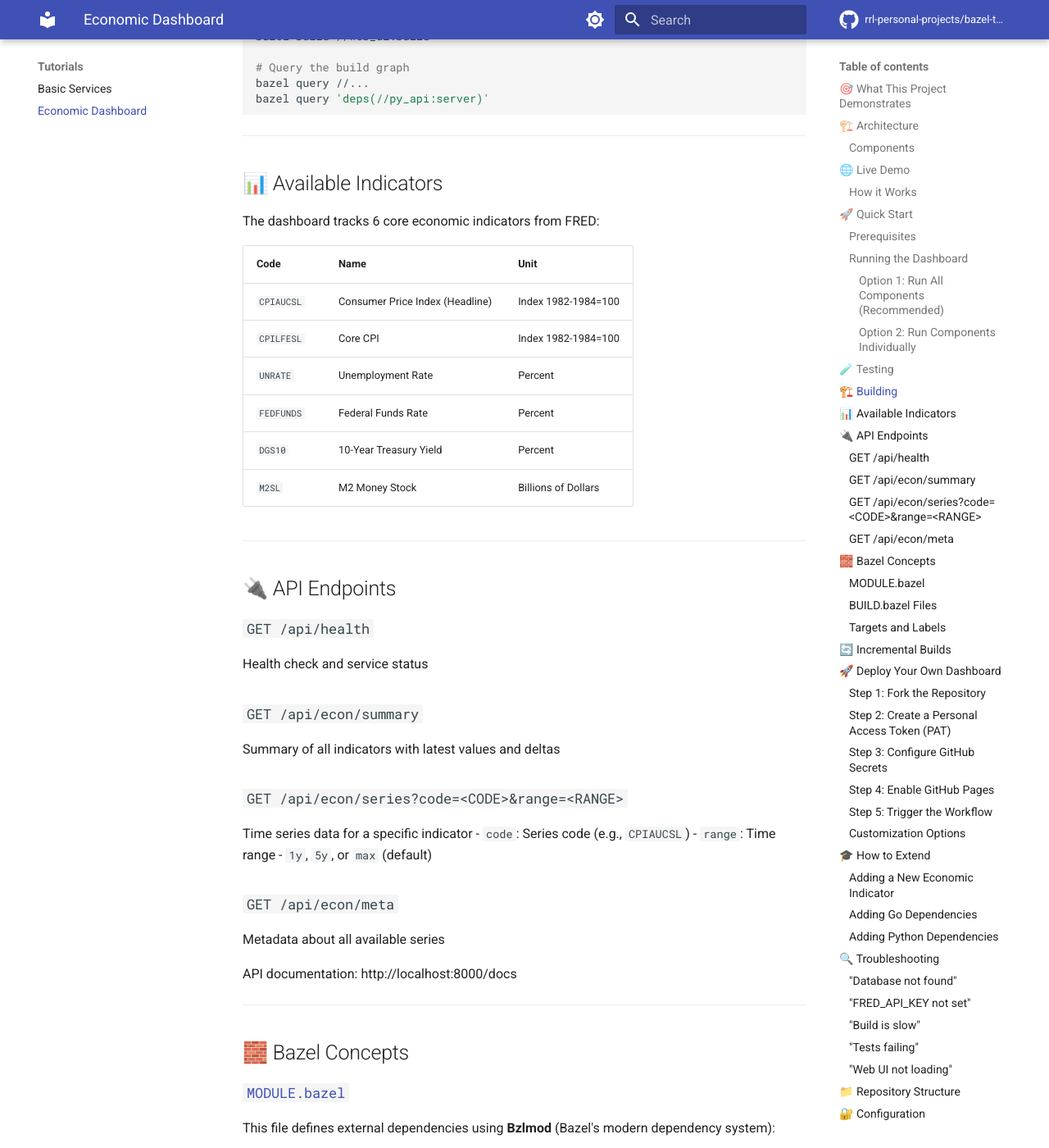
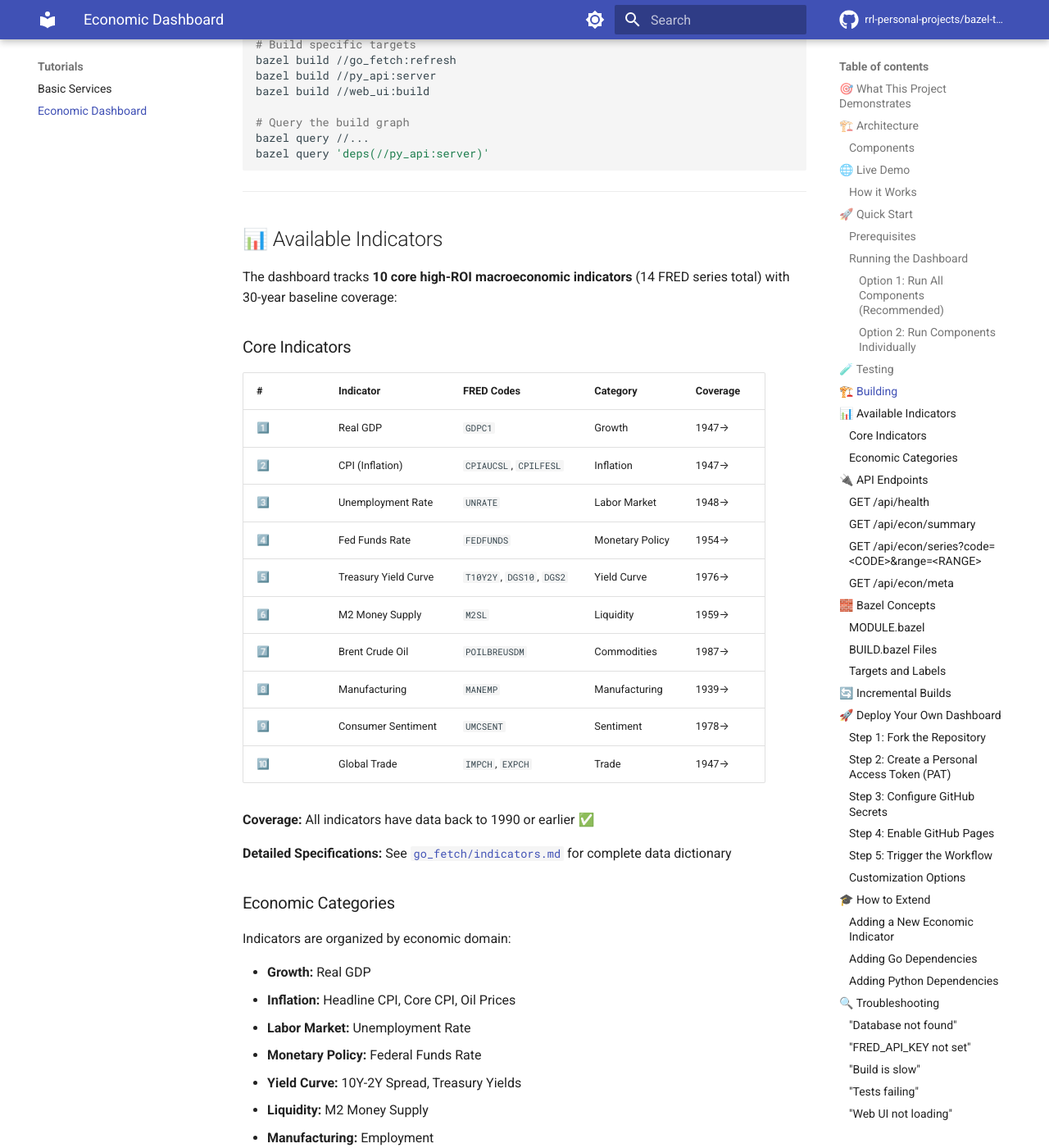
Before and after one commit to amulya-labs/bazel-tutorial, an MkDocs documentation site: the page built from docs/economic-dashboard.md, in a window 1280 px wide and 1400 px high, scrolled down 4307 px. Shown: the whole window at 82% size. Built offline with MkDocs 1.6.1 and Material for MkDocs 9.7.7, drawn with Linux system fonts in a browser that asks for light colours; comment, search, counter and statistics services are not loaded; some of the changed text lies outside the part shown.

Commit message:
Update documentation for 10 high-ROI economic indicators
Co-authored-by: rrlamichhane <62915984+rrlamichhane@users.noreply.github.com>

```diff
--- a/docs/economic-dashboard.md
+++ b/docs/economic-dashboard.md
@@ -34,9 +34,11 @@ This is a **teaching repository** that shows:
 ### Components
 
 1. **[`go_fetch/`](https://github.com/rrl-personal-projects/bazel-tutorial/tree/main/go_fetch)** - Go service that fetches economic indicators from FRED API
-   - Fetches 6 core indicators (CPI, Unemployment, Fed Funds, etc.)
+   - Fetches **14 FRED series** covering **10 high-ROI macro indicators** with 30-year baseline
    - Stores data in SQLite database ([`store_sqlite.go`](https://github.com/rrl-personal-projects/bazel-tutorial/blob/main/go_fetch/store_sqlite.go))
    - FRED API client ([`fred.go`](https://github.com/rrl-personal-projects/bazel-tutorial/blob/main/go_fetch/fred.go))
+   - Rich metadata and categorization ([`metadata.go`](https://github.com/rrl-personal-projects/bazel-tutorial/blob/main/go_fetch/metadata.go))
+   - Comprehensive data dictionary ([`indicators.md`](https://github.com/rrl-personal-projects/bazel-tutorial/blob/main/go_fetch/indicators.md))
    - Includes mock HTTP tests ([`fred_test.go`](https://github.com/rrl-personal-projects/bazel-tutorial/blob/main/go_fetch/fred_test.go))
    - Bazel build config: [`BUILD.bazel`](https://github.com/rrl-personal-projects/bazel-tutorial/blob/main/go_fetch/BUILD.bazel)
 
@@ -186,16 +188,40 @@ bazel query 'deps(//py_api:server)'
 
 ## 📊 Available Indicators
 
-The dashboard tracks 6 core economic indicators from FRED:
+The dashboard tracks **10 core high-ROI macroeconomic indicators** (14 FRED series total) with 30-year baseline coverage:
 
-| Code | Name | Unit |
-|------|------|------|
-| `CPIAUCSL` | Consumer Price Index (Headline) | Index 1982-1984=100 |
-| `CPILFESL` | Core CPI | Index 1982-1984=100 |
-| `UNRATE` | Unemployment Rate | Percent |
-| `FEDFUNDS` | Federal Funds Rate | Percent |
-| `DGS10` | 10-Year Treasury Yield | Percent |
-| `M2SL` | M2 Money Stock | Billions of Dollars |
+### Core Indicators
+
+| # | Indicator | FRED Codes | Category | Coverage |
+|---|-----------|------------|----------|----------|
+| 1️⃣ | Real GDP | `GDPC1` | Growth | 1947→ |
+| 2️⃣ | CPI (Inflation) | `CPIAUCSL`, `CPILFESL` | Inflation | 1947→ |
+| 3️⃣ | Unemployment Rate | `UNRATE` | Labor Market | 1948→ |
+| 4️⃣ | Fed Funds Rate | `FEDFUNDS` | Monetary Policy | 1954→ |
+| 5️⃣ | Treasury Yield Curve | `T10Y2Y`, `DGS10`, `DGS2` | Yield Curve | 1976→ |
+| 6️⃣ | M2 Money Supply | `M2SL` | Liquidity | 1959→ |
+| 7️⃣ | Brent Crude Oil | `POILBREUSDM` | Commodities | 1987→ |
+| 8️⃣ | Manufacturing | `MANEMP` | Manufacturing | 1939→ |
+| 9️⃣ | Consumer Sentiment | `UMCSENT` | Sentiment | 1978→ |
+| 🔟 | Global Trade | `IMPCH`, `EXPCH` | Trade | 1947→ |
+
+**Coverage:** All indicators have data back to 1990 or earlier ✅
+
+**Detailed Specifications:** See [`go_fetch/indicators.md`](../go_fetch/indicators.md) for complete data dictionary
+
+### Economic Categories
+
+Indicators are organized by economic domain:
+
+- **Growth:** Real GDP
+- **Inflation:** Headline CPI, Core CPI, Oil Prices
+- **Labor Market:** Unemployment Rate
+- **Monetary Policy:** Federal Funds Rate
+- **Yield Curve:** 10Y-2Y Spread, Treasury Yields
+- **Liquidity:** M2 Money Supply
+- **Manufacturing:** Employment
+- **Sentiment:** Consumer Confidence
+- **Trade:** Real Imports/Exports
 
 ---
 
```
Also changed, not shown: README.md (+3 -1 lines), docs/indicators-update.md (added, +258 -0 lines).
